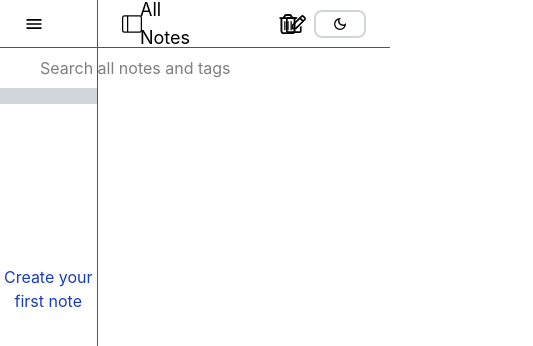
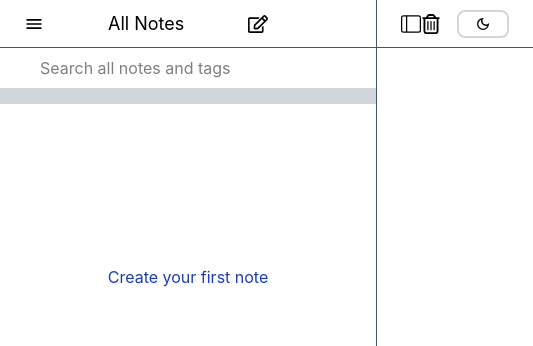
Before and after one commit to PallaviChandurkar/NoteSpace, a React (Vite) app: page /notes in a window 390 px wide. Shown: the top 346 px of the page, 533 px wide, since content can reach past the window. Built offline with nearby package versions, Linux system fonts and the light colour scheme.

Commit message:
notes responsiveness working

```diff
--- a/src/pages/Notes.jsx
+++ b/src/pages/Notes.jsx
@@ -64,8 +64,8 @@ const Notes = () => {
 
   return (
     <div className={isDarkTheme ? "h-screen flex bg-white text-black" : "h-screen flex bg-gray-800 text-white"}>
-        <div className="w-3/12 border-r border-gray-600">
-            <div className="flex items-center px-6 gap-24 h-12 border-b border-gray-600">
+        <div className="w-full md:w-3/12 border-r border-gray-600">
+            <div className="flex items-center px-6 gap-16 h-12 border-b border-gray-600">
                 <Link to="/sidebar"><span className="text-xl"><IoMenuSharp /></span></Link>
                 <h1 className="text-lg">All Notes</h1>
                 <span onClick={createNote} className="text-xl cursor-pointer"><FaRegEdit /></span>
@@ -100,7 +100,7 @@ const Notes = () => {
                 </div>
             }
         </div>
-        <div className="w-9/12">
+        <div className="lg:w-9/12">
             <div className="flex justify-between items-center h-12 px-6 border-b border-gray-600">
                 <span className="text-xl"><BsLayoutSidebar /></span>
                 <div className="flex gap-4 items-center">
```
